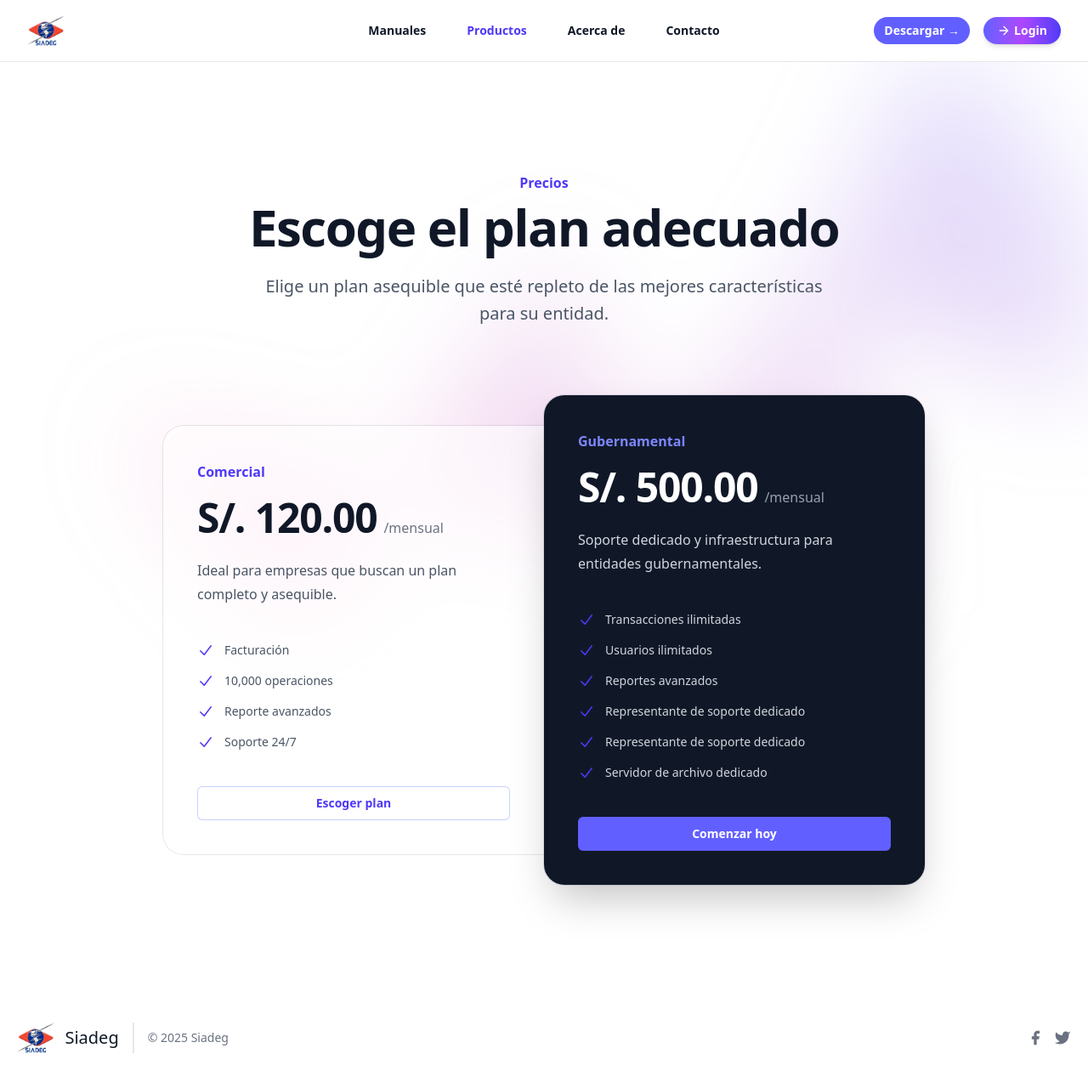
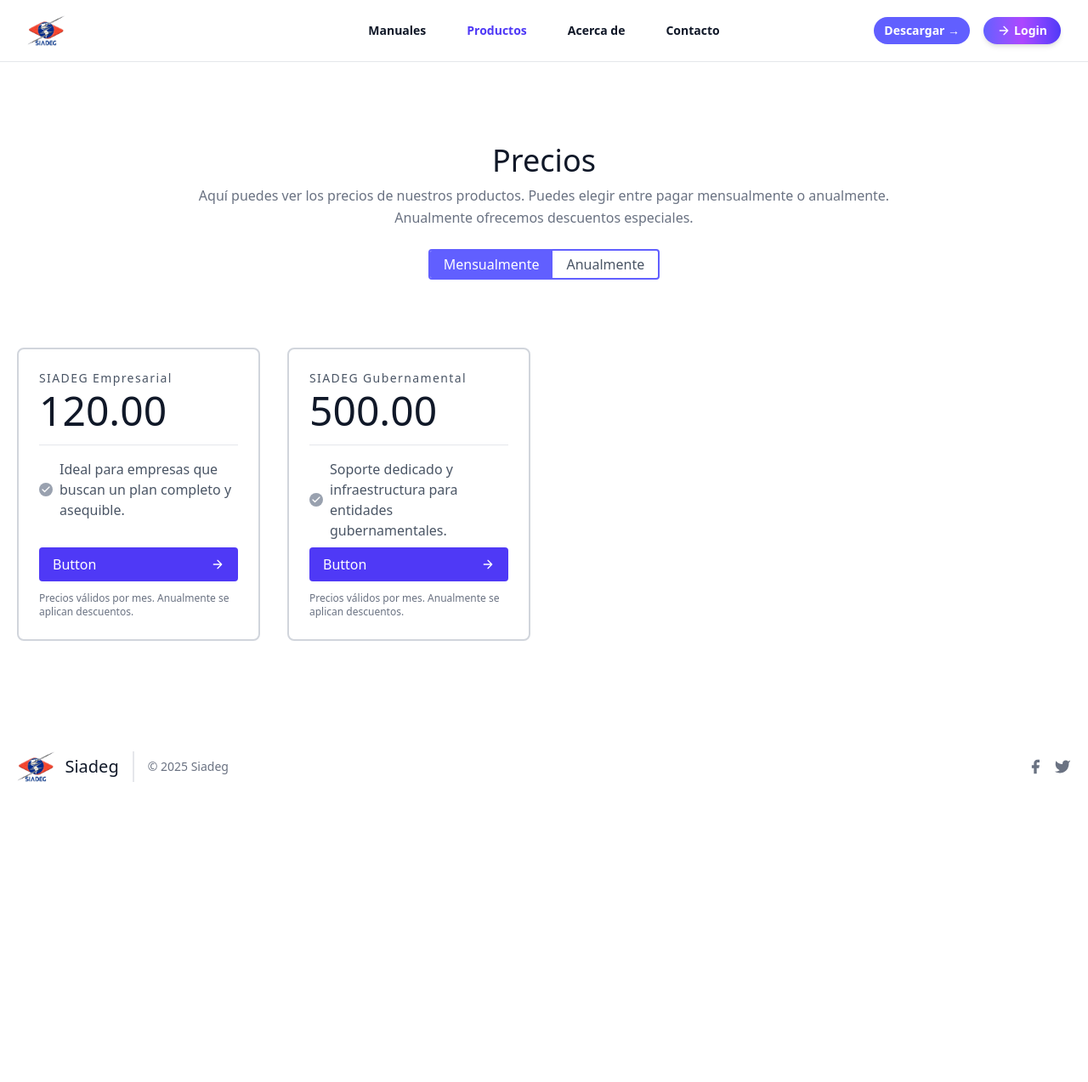
Before and after one commit to antonyayansi/proyecto-ing-web, a PHP site: page /src/pages/productos.php in a window 1280 px wide. Shown: the whole page at 85% size. After the commit the page ends 920 px from the top, so only its background shows below. Run offline with PHP 8.4, Linux system fonts and the light colour scheme; data comes from the database, SQL or seed files in the repository.

Commit message:
Refactor product pricing section and update navigation links for better accessibility

```diff
--- a/src/pages/productos.php
+++ b/src/pages/productos.php
@@ -113,71 +113,55 @@
   </header>
 
   <!-- CONTENIDO -->
-  <div class="relative isolate bg-white px-6 py-24 sm:py-32 lg:px-8">
-    <div class="absolute inset-x-0 -top-3 -z-10 transform-gpu overflow-hidden px-36 blur-3xl" aria-hidden="true">
-      <div class="mx-auto aspect-1155/678 w-[72.1875rem] bg-linear-to-tr from-[#ff80b5] to-[#9089fc] opacity-30"
-        style="clip-path: polygon(74.1% 44.1%, 100% 61.6%, 97.5% 26.9%, 85.5% 0.1%, 80.7% 2%, 72.5% 32.5%, 60.2% 62.4%, 52.4% 68.1%, 47.5% 58.3%, 45.2% 34.5%, 27.5% 76.7%, 0.1% 64.9%, 17.9% 100%, 27.6% 76.8%, 76.1% 97.7%, 74.1% 44.1%)">
+  <section class="text-gray-600 body-font overflow-hidden">
+    <div class="container px-5 py-24 mx-auto">
+      <div class="flex flex-col text-center w-full mb-20">
+        <h1 class="sm:text-4xl text-3xl font-medium title-font mb-2 text-gray-900">Precios</h1>
+        <p class="lg:w-2/3 mx-auto leading-relaxed text-base text-gray-500">
+          Aquí puedes ver los precios de nuestros productos. Puedes elegir entre pagar mensualmente o anualmente.
+          Anualmente ofrecemos descuentos especiales.
+        </p>
+        <div class="flex mx-auto border-2 border-indigo-500 rounded overflow-hidden mt-6">
+          <button class="py-1 px-4 bg-indigo-500 text-white focus:outline-none">Mensualmente</button>
+          <button class="py-1 px-4 focus:outline-none">Anualmente</button>
         </div>
       </div>
-    <div class="mx-auto max-w-4xl text-center">
-      <h2 class="text-base/7 font-semibold text-indigo-600">Precios</h2>
-      <p class="mt-2 text-5xl font-semibold tracking-tight text-balance text-gray-900 sm:text-6xl">Escoge el plan
-        adecuado</p>
-    </div>
-    <p class="mx-auto mt-6 max-w-2xl text-center text-lg font-medium text-pretty text-gray-600 sm:text-xl/8">Elige un
-      plan asequible que esté repleto de las mejores características para su entidad.</p>
-    <div
-      class="mx-auto mt-16 grid max-w-lg grid-cols-1 items-center gap-y-6 sm:mt-20 sm:gap-y-0 lg:max-w-4xl lg:grid-cols-2">
-      <div
-        class="rounded-3xl rounded-t-3xl bg-white/60 p-8 ring-1 ring-gray-900/10 sm:mx-8 sm:rounded-b-none sm:p-10 lg:mx-0 lg:rounded-tr-none lg:rounded-bl-3xl">
-        <h3 id="tier-hobby" class="text-base/7 font-semibold text-indigo-600">
-          <?php echo ucfirst($productos[0]['tipo']); ?>
-        </h3>
-        <p class="mt-4 flex items-baseline gap-x-2">
-          <span class="text-5xl font-semibold tracking-tight text-gray-900">S/.
-            <?php echo $productos[0]['precio']; ?></span>
-          <span class="text-base text-gray-500">/mensual</span>
-        </p>
-        <p class="mt-6 text-base/7 text-gray-600">
-          <?php echo $productos[0]['descripcion']; ?>
-        </p>
-        <ul role="list" class="mt-8 space-y-3 text-sm/6 text-gray-600 sm:mt-10">
+      <div class="flex flex-wrap -m-4">
+        <?php foreach ($productos as $producto): ?>
+          <div class="p-4 xl:w-1/4 md:w-1/2 w-full">
+            <div class="h-full p-6 rounded-lg border-2 border-gray-300 flex flex-col relative overflow-hidden">
+              <h2 class="text-sm tracking-widest title-font mb-1 font-medium">
+                <?php echo htmlspecialchars($producto['nombre']); ?></h2>
+              <h1 class="text-5xl text-gray-900 pb-4 mb-4 border-b border-gray-200 leading-none">
+                <?php echo htmlspecialchars($producto['precio']); ?></h1>
+
               <?php
-          foreach (explode('-', $productos[0]['caracteristicas']) as $caracteristica) {
-            echo '<li class="flex gap-x-3"><svg class="h-6 w-5 flex-none text-indigo-600" viewBox="0 0 20 20" fill="currentColor" aria-hidden="true" data-slot="icon"><path fill-rule="evenodd" d="M16.704 4.153a.75.75 0 0 1 .143 1.052l-8 10.5a.75.75 0 0 1-1.127.075l-4.5-4.5a.75.75 0 0 1 1.06-1.06l3.894 3.893 7.48-9.817a.75.75 0 0 1 1.05-.143Z" clip-rule="evenodd" /></svg>' . trim($caracteristica) . '</li>';
+              foreach (explode('-', $producto['descripcion']) as $caracteristica) {
+                echo '<p class="flex items-center text-gray-600 mb-2">
+            <span class="w-4 h-4 mr-2 inline-flex items-center justify-center bg-gray-400 text-white rounded-full flex-shrink-0">
+              <svg fill="none" stroke="currentColor" stroke-linecap="round" stroke-linejoin="round" stroke-width="2.5" class="w-3 h-3" viewBox="0 0 24 24">
+                <path d="M20 6L9 17l-5-5"></path>
+              </svg>
+            </span>' . trim($caracteristica) . '
+          </p>';
               }
               ?>
-        </ul>
-        <a href="#" aria-describedby="tier-hobby"
-          class="mt-8 block rounded-md px-3.5 py-2.5 text-center text-sm font-semibold text-indigo-600 ring-1 ring-indigo-200 ring-inset hover:ring-indigo-300 focus-visible:outline-2 focus-visible:outline-offset-2 focus-visible:outline-indigo-600 sm:mt-10">
-          Escoger plan
-        </a>
-      </div>
-      <div class="relative rounded-3xl bg-gray-900 p-8 shadow-2xl ring-1 ring-gray-900/10 sm:p-10">
-        <h3 id="tier-enterprise" class="text-base/7 font-semibold text-indigo-400">
-          <?php echo ucfirst($productos[1]['tipo']); ?>
-        </h3>
-        <p class="mt-4 flex items-baseline gap-x-2">
-          <span class="text-5xl font-semibold tracking-tight text-white">S/.
-            <?php echo $productos[1]['precio']; ?></span>
-          <span class="text-base text-gray-400">/mensual</span>
+              <button
+                class="flex items-center mt-auto text-white bg-indigo-600 border-0 py-2 px-4 w-full focus:outline-none hover:bg-gray-500 rounded">Button
+                <svg fill="none" stroke="currentColor" stroke-linecap="round" stroke-linejoin="round" stroke-width="2"
+                  class="w-4 h-4 ml-auto" viewBox="0 0 24 24">
+                  <path d="M5 12h14M12 5l7 7-7 7"></path>
+                </svg>
+              </button>
+              <p class="text-xs text-gray-500 mt-3">
+                Precios válidos por mes. Anualmente se aplican descuentos.
               </p>
-        <p class="mt-6 text-base/7 text-gray-300">
-          <?php echo $productos[1]['descripcion']; ?>
-        </p>
-        <ul role="list" class="mt-8 space-y-3 text-sm/6 text-gray-300 sm:mt-10">
-          <?php
-          foreach (explode('-', $productos[1]['caracteristicas']) as $caracteristica) {
-            echo '<li class="flex gap-x-3"><svg class="h-6 w-5 flex-none text-indigo-600" viewBox="0 0 20 20" fill="currentColor" aria-hidden="true" data-slot="icon"><path fill-rule="evenodd" d="M16.704 4.153a.75.75 0 0 1 .143 1.052l-8 10.5a.75.75 0 0 1-1.127.075l-4.5-4.5a.75.75 0 0 1 1.06-1.06l3.894 3.893 7.48-9.817a.75.75 0 0 1 1.05-.143Z" clip-rule="evenodd" /></svg>' . trim($caracteristica) . '</li>';
-          }
-          ?>
-        </ul>
-        <a href="#" aria-describedby="tier-enterprise"
-          class="mt-8 block rounded-md bg-indigo-500 px-3.5 py-2.5 text-center text-sm font-semibold text-white shadow-xs hover:bg-indigo-400 focus-visible:outline-2 focus-visible:outline-offset-2 focus-visible:outline-indigo-500 sm:mt-10">Comenzar
-          hoy</a>
             </div>
           </div>
+        <?php endforeach; ?>
       </div>
+    </div>
+  </section>
 
 
   <!-- Pie de pagina -->
--- a/views/layouts/web.php
+++ b/views/layouts/web.php
@@ -45,7 +45,7 @@
                     class="text-sm/6 font-semibold text-gray-900 hover:text-indigo-600">Contacto</a>
             </div>
             <div class="hidden lg:flex lg:flex-1 lg:justify-end lg:gap-x-4">
-                <a href="./descargas.php"
+                <a href="src/pages/descargas.php"
                     class="text-sm/6 font-semibold text-white hover:bg-indigo-600 bg-indigo-500 rounded-full px-3 py-1">
                     Descargar <span aria-hidden="true">&rarr;</span>
                 </a>
@@ -94,11 +94,11 @@
                                 class="-mx-3 block rounded-lg px-3 py-2 text-base/7 font-semibold text-gray-900 hover:bg-gray-50">Contacto</a>
                         </div>
                         <div class="hidden lg:flex lg:flex-1 lg:justify-end lg:gap-x-4">
-                            <a href="./descargas.php"
+                            <a href="../src/pages/descargas.php"
                                 class="text-sm/6 font-semibold text-white hover:bg-indigo-600 bg-indigo-500 rounded-full px-3 py-1">
                                 Descargar <span aria-hidden="true">&rarr;</span>
                             </a>
-                            <a href="src/pages/login.php" class="inline-flex items-center gap-1 rounded-full bg-gradient-to-r from-indigo-500 via-purple-500 to-indigo-600 px-4 py-1.5
+                            <a href="../src/pages/login.php" class="inline-flex items-center gap-1 rounded-full bg-gradient-to-r from-indigo-500 via-purple-500 to-indigo-600 px-4 py-1.5
           text-sm font-semibold text-white shadow-md transition
           hover:scale-105 hover:shadow-lg focus:outline-none focus:ring-2 focus:ring-indigo-400">
                                 <svg xmlns="http://www.w3.org/2000/svg" class="h-4 w-4" fill="none" viewBox="0 0 24 24"
```
Lines whose indentation alone changed are shown as unchanged.
